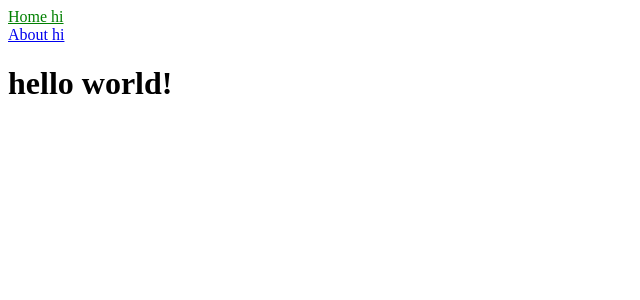
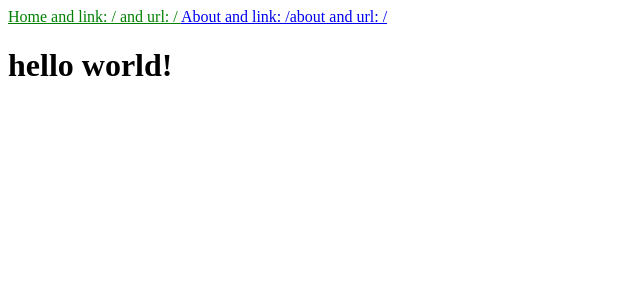
Before and after one commit to AdrianHagyard/Course_Sequence_Maker, a Jekyll site: the page built from docs/index.html, in a window 1280 px wide. Shown: the top 300 px of the page, without its empty margins (0-640 px from the left). Built offline with Jekyll 4.4.1, drawn with Linux system fonts in a browser that asks for light colours.

Commit message:
Update navigation.html

```diff
--- a/docs/_includes/navigation.html
+++ b/docs/_includes/navigation.html
@@ -1,8 +1,7 @@
 <nav>
     {% for item in site.data.navigation %}
         <a href="{{ site.baseurl }}{{ item.link }}"{% if page.url contains item.link %} class="current"{% endif %}>
-            {{ item.name }} hi
+            {{ item.name }} and link: {{ item.link }} and url: {{ page.url }}
         </a>
-        <br>
     {% endfor %}
 </nav>
```
